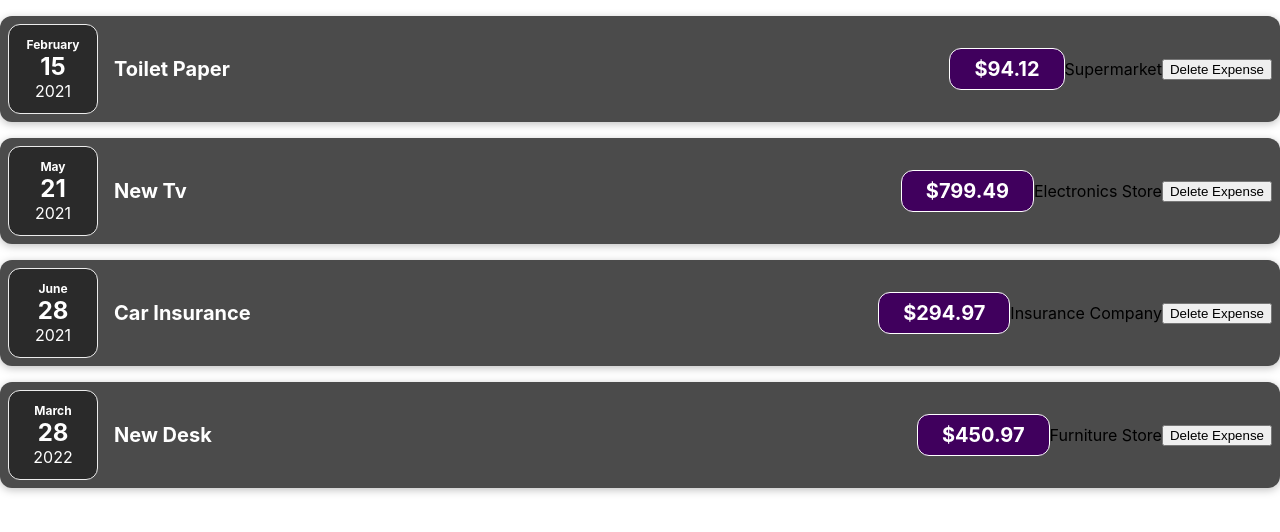
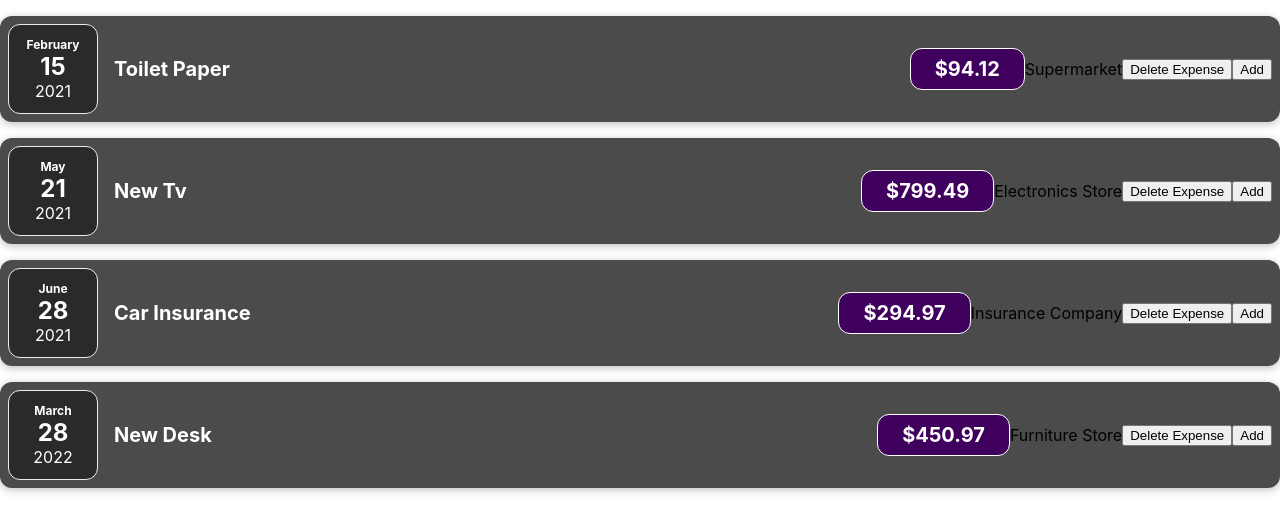
Before and after one commit to ajianth72/REACT, a React (Create React App) app: page / in a window 1280 px wide. Shown: the top 532 px of the page. Built offline with nearby package versions, Linux system fonts and the light colour scheme.

Commit message:
Add- expense

```diff
--- a/src/Components/Expenses/Expense.jsx
+++ b/src/Components/Expenses/Expense.jsx
@@ -1,8 +1,16 @@
 import './Expenses.css';
 import ExpenseDate from './ExpenseDate';
 import ExpenseDetails from './ExpenseDetails';
+import { useState } from 'react';
 
 const Expense=(props)=> {
+  const [amount, setAmount] = useState(props.amount);
+
+  const addAmount = () => {
+    setAmount(amount + 100);
+    console.log(amount)
+  }
+
 
   const deleteExpense=()=>{
     props.onDeleteExpense(props.id);
@@ -12,10 +20,13 @@ const Expense=(props)=> {
       <ExpenseDate date={props.date}/>
       <div className='expense-item__description'>
         <h2 className='expense-item__title'>{props.title}</h2>
-        <div className='expense-item__price'>${props.amount}</div>
+        <div className='expense-item__price'>${amount}</div>
+
       </div>
       <ExpenseDetails LocationOfExpenditure={props.LocationOfExpenditure} />
       <button onClick={deleteExpense} >Delete Expense</button>
+      <button onClick={addAmount}>Add</button>
+
     </div>
   );
 }
```
